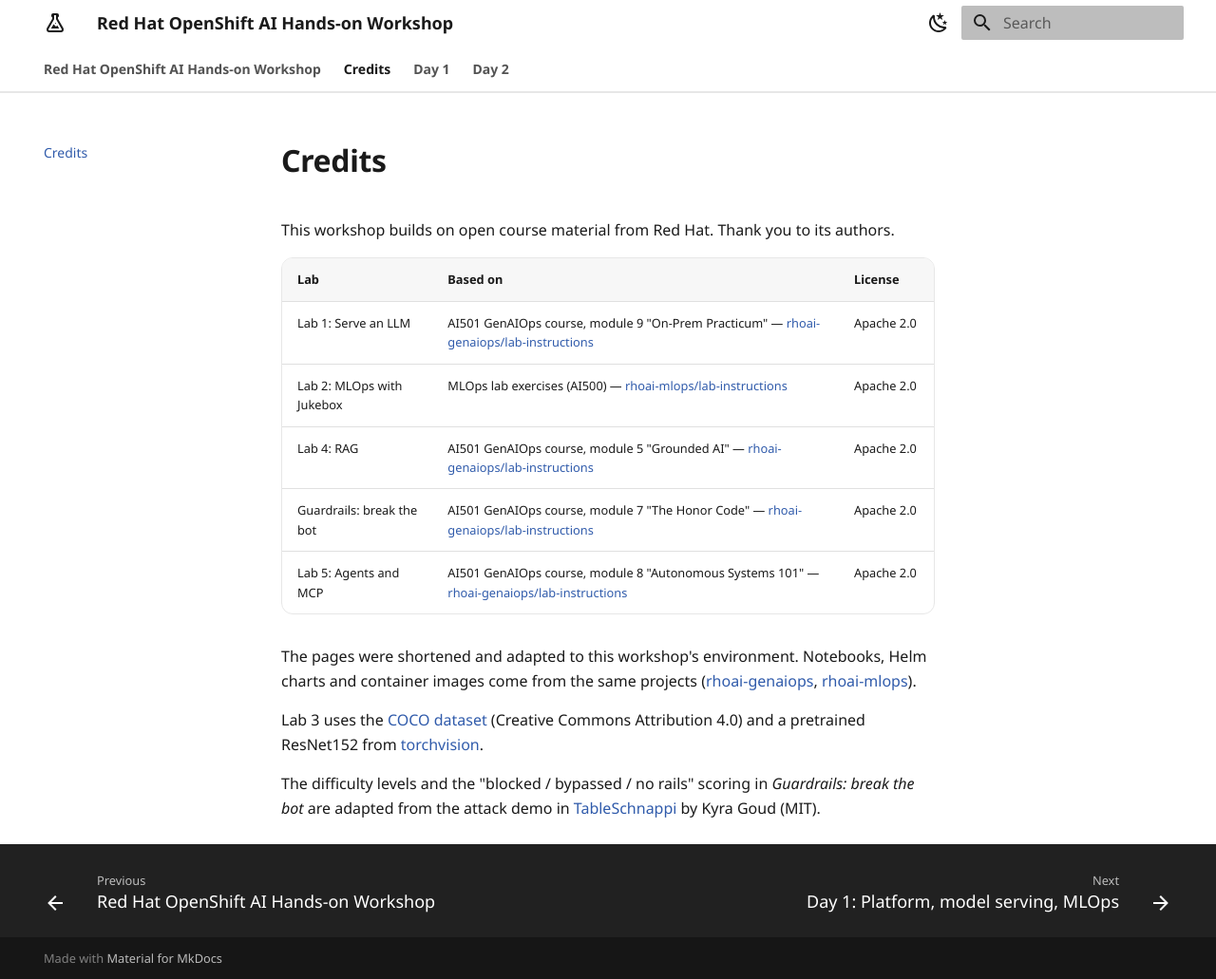
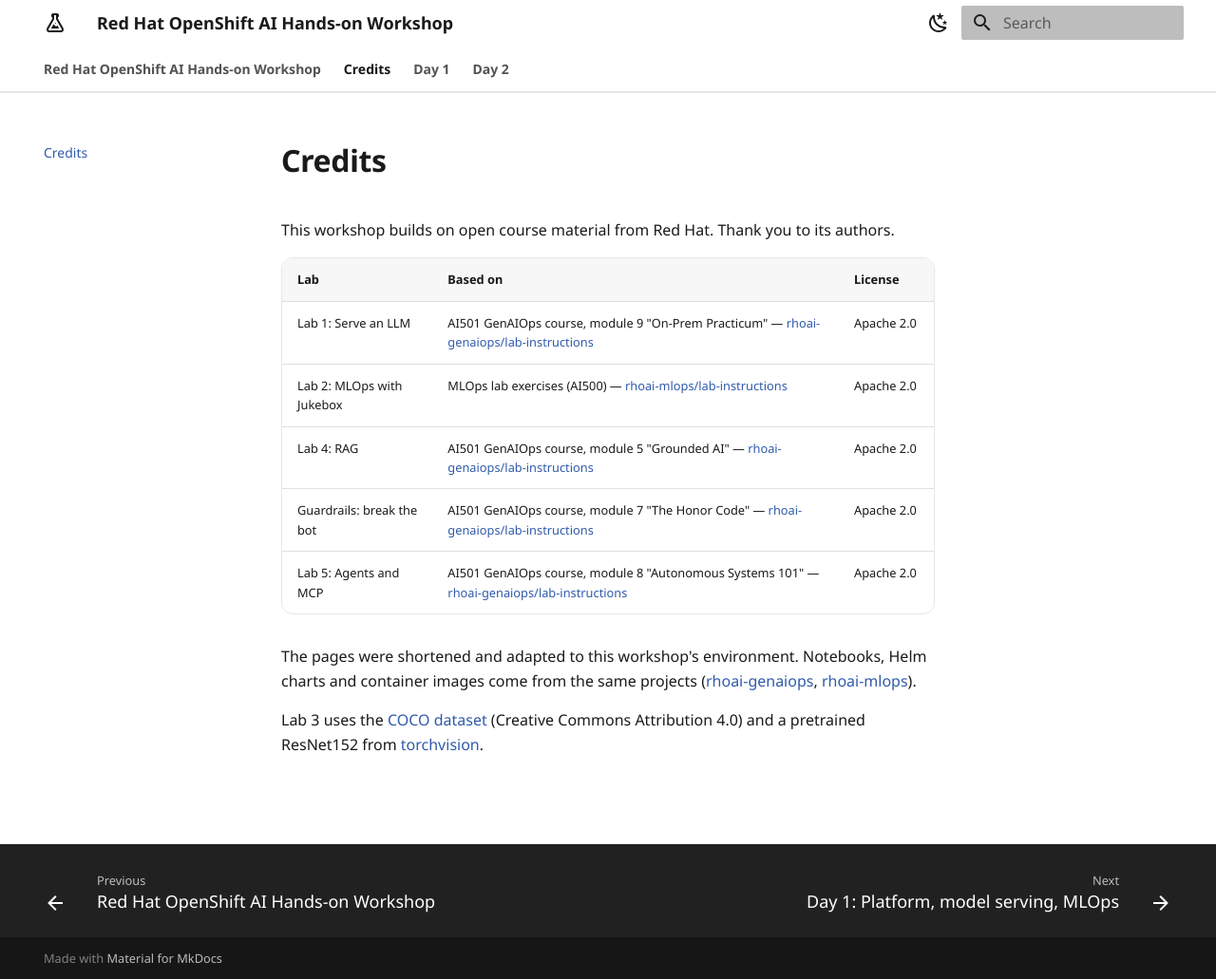
Before and after one commit to rflorenc/openshift-ai-workshop, an MkDocs documentation site: the page built from docs/credits.md, in a window 1280 px wide and 1031 px high. Shown: the whole window at 95% size. Built offline with MkDocs 1.6.1 and Material for MkDocs 9.7.7, drawn with Linux system fonts in a browser that asks for light colours.

Commit message:
Update guides

```diff
--- a/docs/credits.md
+++ b/docs/credits.md
@@ -16,6 +16,3 @@ container images come from the same projects ([rhoai-genaiops](https://github.co
 
 Lab 3 uses the [COCO dataset](https://cocodataset.org) (Creative Commons Attribution 4.0) and a pretrained
 ResNet152 from [torchvision](https://pytorch.org/vision/).
-
-The difficulty levels and the "blocked / bypassed / no rails" scoring in *Guardrails: break the bot* are
-adapted from the attack demo in [TableSchnappi](https://github.com/KiriGould/tableschnappi) by Kyra Goud (MIT).
```
